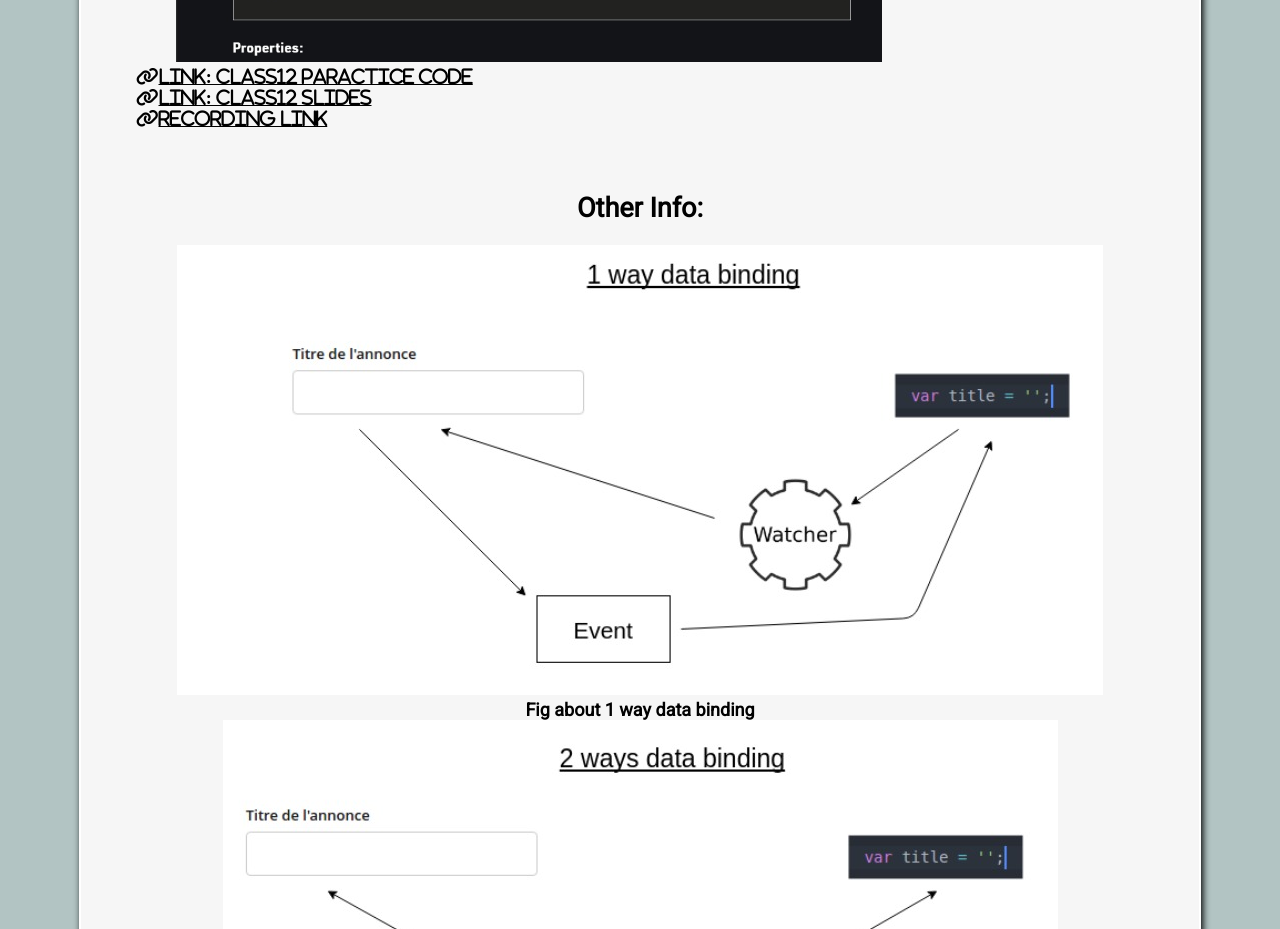
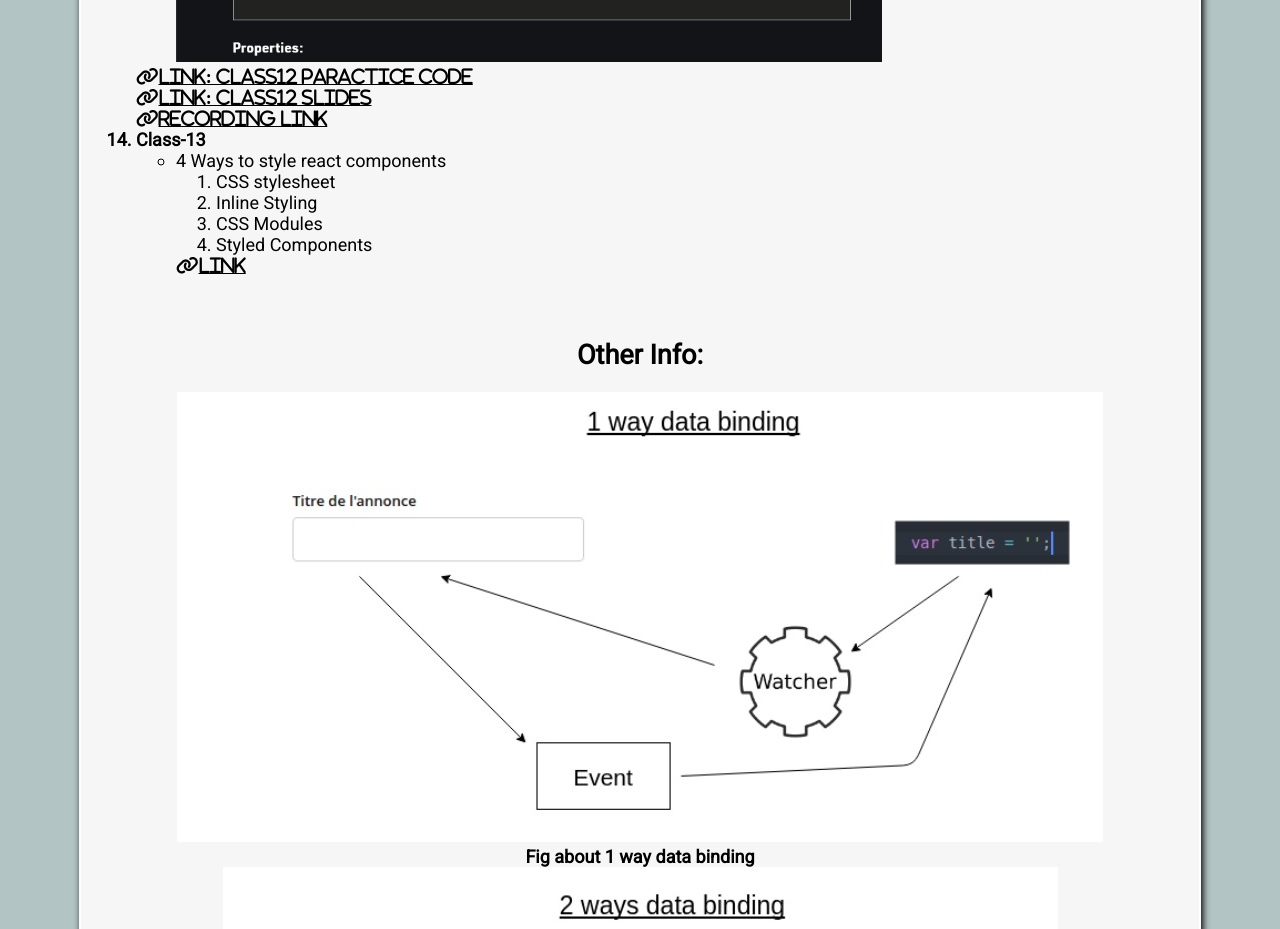
Before and after one commit to areej14/ReactTopics, a plain HTML site: page index.html in a window 1280 px wide. Shown: the part 2820-3749 px from the top of the page. Drawn offline with Linux system fonts and the light colour scheme.

Commit message:
class 13

```diff
--- a/index.html
+++ b/index.html
@@ -255,8 +255,21 @@
                 <i class="fas fa-link"><a
                         href="https://pern-my.sharepoint.com/:v:/g/personal/2018ag8194_uaf_edu_pk/ESok1H1_1I1Dqwh1oiOL-6UBOBgkDkyU3NDf50aRILieLg?e=VetTzB"
                         target="_blank">Recording Link</a></i><br />
+                <b>
+                    <li>Class-13</li>
+                </b>
+                <ul>
+                    <li>4 Ways to style react components</li>
+                    <ol>
+                        <li>CSS stylesheet</li>
+                        <li>Inline Styling</li>
+                        <li>CSS Modules</li>
+                        <li>Styled Components</li>
+                    </ol>
+   <i class="fa fa-link"><a href="https://codeburst.io/4-four-ways-to-style-react-components-ac6f323da822" target="_blank">Link</a></i>
+
+                </ul>
             </ol>
-
 
             <br><br><br>
             <!-- Additonal info about react -->
```
